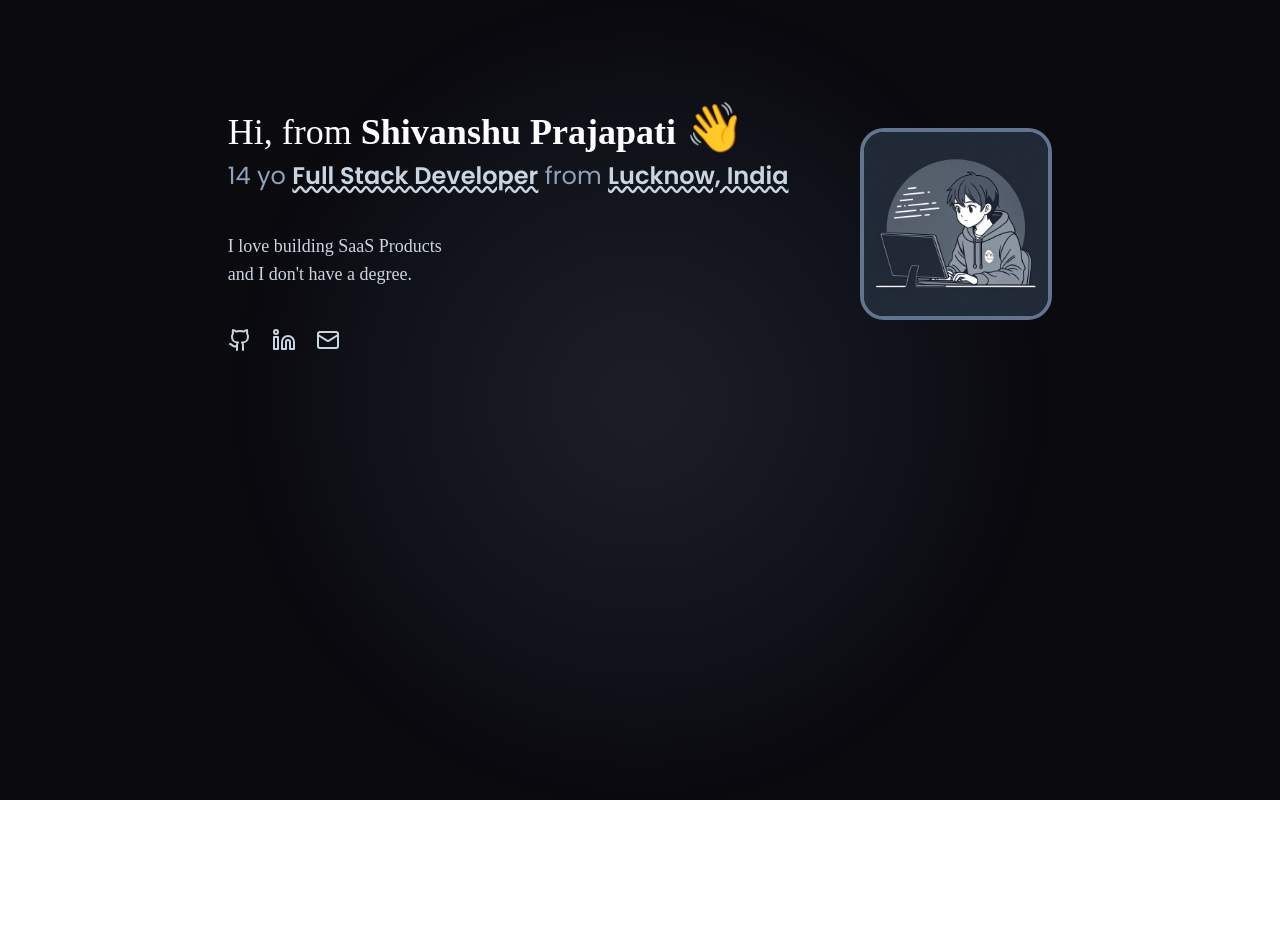
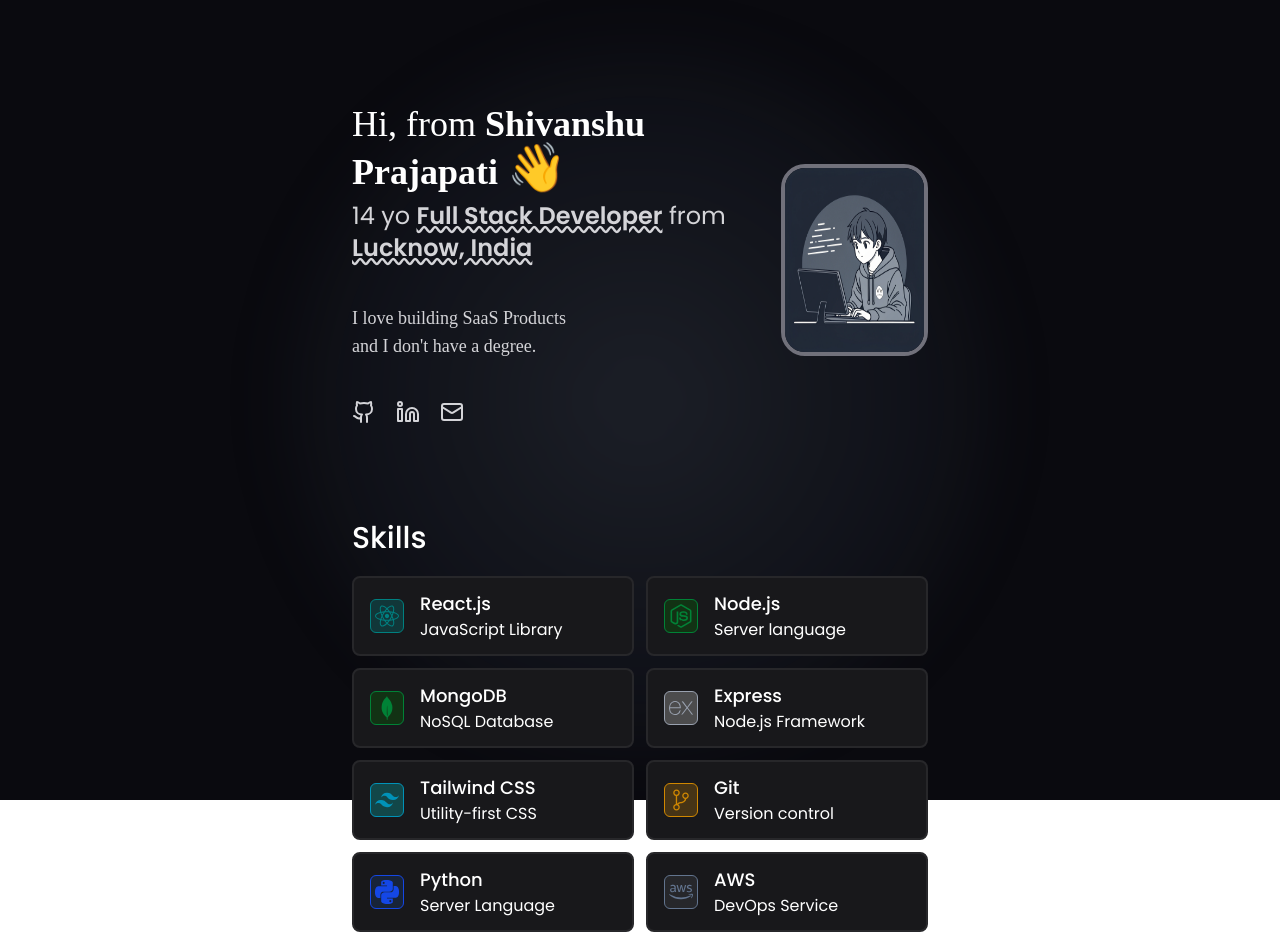
Before and after one commit to ShivanshuPrajapati212/Portfolio-React, a React (Vite) app: page / in a window 1280 px wide. Before the commit the page ends 800 px from the top, so only its background shows below. Built offline with nearby package versions, Linux system fonts and the light colour scheme; a web font is replaced by a local one.

Commit message:
add skills

```diff
--- a/src/App.jsx
+++ b/src/App.jsx
@@ -1,11 +1,13 @@
 import Introduction from './components/Introduction'
 import BackgroundAnimation from './components/ui/background_animation'
-
+import Skills from './components/Skills'
 function App() {
   return (
-    <div className='mx-auto container text-slate-300'>
+    <div className='mx-auto container text-zinc-300 max-w-[45vw]'>
       <BackgroundAnimation />
       <Introduction/>
+      <Skills/>
+
     </div>
   )
 }
--- a/src/components/Introduction.jsx
+++ b/src/components/Introduction.jsx
@@ -5,7 +5,7 @@
 
 const Introduction = () => {
   return (
-    <div className=" flex items-center justify-around my-24 -space-x-96 relative">
+    <div className="flex items-center justify-between my-24 relative">
       <div className="">
         <div className="text-4xl text-white my-2">
           Hi, from <span className="font-semibold">Shivanshu Prajapati</span>{" "}
@@ -13,13 +13,13 @@
             👋
           </span>
         </div>
-        <div className="text-2xl text-slate-400 heading">
+        <div className="text-2xl heading">
           14 yo{" "}
-          <span className="font-semibold text-slate-300 underline decoration-wavy">
+          <span className="font-semibold text-zinc-300 underline decoration-wavy">
             Full Stack Developer
           </span>{" "}
           from{" "}
-          <span className="font-semibold text-slate-300 underline decoration-wavy">
+          <span className="font-semibold text-zinc-300 underline decoration-wavy">
             Lucknow, India
           </span>
         </div>
@@ -37,7 +37,7 @@
         <img
           src={profile}
           alt=""
-          className="h-48 rounded-3xl my-6 border-4 border-slate-500 hover:border-[#2ecc71] ease-in-out transition-all duration-200"
+          className="h-48 rounded-3xl my-6 border-4 border-zinc-500 hover:border-[#2ecc71] ease-in-out transition-all duration-200"
         />
       </div>
     </div>
--- /dev/null
+++ b/src/components/Skills.jsx
@@ -0,0 +1,62 @@
+import React from 'react'
+import { FaReact } from "react-icons/fa";
+import { FaNodeJs } from "react-icons/fa";
+import { SiMongodb } from "react-icons/si";
+import { SiExpress } from "react-icons/si";
+import { SiTailwindcss } from "react-icons/si";
+import { IoIosGitBranch } from "react-icons/io";
+import { SiPython } from "react-icons/si";
+import { FaAws } from "react-icons/fa";
+
+const Skills = () => {
+  return (
+    <div className='text-white heading'>
+        <h2 className='text-3xl my-5 font-medium'>Skills</h2>
+      <ul className='grid-cols-2 grid gap-3'>
+        <li className='list-none flex gap-4 items-center bg-zinc-900 px-4 py-3 rounded-lg border-[2px] border-zinc-800'>
+            <div className='text-2xl text-[#008080] bg-[#0080804b] border-[1px] p-1 rounded-md'><FaReact/></div>
+            <div><h3 className='text-lg font-medium'>React.js</h3>
+            <p className='text-md '>JavaScript Library</p></div>
+        </li>
+        <li className='list-none flex gap-4 items-center bg-zinc-900 px-4 py-3 rounded-lg border-[2px] border-zinc-800'>
+            <div className='text-2xl text-green-700 bg-[#0080003f] border-[1px] p-1 rounded-md'><FaNodeJs/></div>
+            <div><h3 className='text-lg font-medium'>Node.js</h3>
+            <p className='text-md '>Server language</p></div>
+        </li>
+        <li className='list-none flex gap-4 items-center bg-zinc-900 px-4 py-3 rounded-lg border-[2px] border-zinc-800'>
+            <div className='text-2xl text-green-700 bg-[#0080003f] border-[1px] p-1 rounded-md'><SiMongodb/></div>
+            <div><h3 className='text-lg font-medium'>MongoDB</h3>
+            <p className='text-md '>NoSQL Database</p></div>
+        </li>
+        <li className='list-none flex gap-4 items-center bg-zinc-900 px-4 py-3 rounded-lg border-[2px] border-zinc-800'>
+            <div className='text-2xl text-gray-400 bg-[#80808080] border-[1px] p-1 rounded-md'><SiExpress/></div>
+            <div><h3 className='text-lg font-medium'>Express</h3>
+            <p className='text-md '>Node.js Framework</p></div>
+        </li>
+        <li className='list-none flex gap-4 items-center bg-zinc-900 px-4 py-3 rounded-lg border-[2px] border-zinc-800'>
+            <div className='text-2xl text-cyan-600 bg-[#00d1ce41] border-[1px] p-1 rounded-md'><SiTailwindcss/></div>
+            <div><h3 className='text-lg font-medium'>Tailwind CSS</h3>
+            <p className='text-md '>Utility-first CSS</p></div>
+        </li>
+        <li className='list-none flex gap-4 items-center bg-zinc-900 px-4 py-3 rounded-lg border-[2px] border-zinc-800'>
+            <div className='text-2xl text-yellow-600 bg-[#ffa60033] border-[1px] p-1 rounded-md'><IoIosGitBranch/></div>
+            <div><h3 className='text-lg font-medium'>Git</h3>
+            <p className='text-md '>Version control</p></div>
+        </li>
+        <li className='list-none flex gap-4 items-center bg-zinc-900 px-4 py-3 rounded-lg border-[2px] border-zinc-800'>
+            <div className='text-2xl text-blue-700 bg-[#1c56ad33] border-[1px] p-1 rounded-md'><SiPython/></div>
+            <div><h3 className='text-lg font-medium'>Python</h3>
+            <p className='text-md '>Server Language</p></div>
+        </li>
+        <li className='list-none flex gap-4 items-center bg-zinc-900 px-4 py-3 rounded-lg border-[2px] border-zinc-800'>
+            <div className='text-2xl text-slate-500 bg-[#61656933] border-[1px] p-1 rounded-md'><FaAws/></div>
+            <div><h3 className='text-lg font-medium'>AWS</h3>
+            <p className='text-md '>DevOps Service</p></div>
+        </li>
+
+      </ul>
+    </div>
+  )
+}
+
+export default Skills
```
